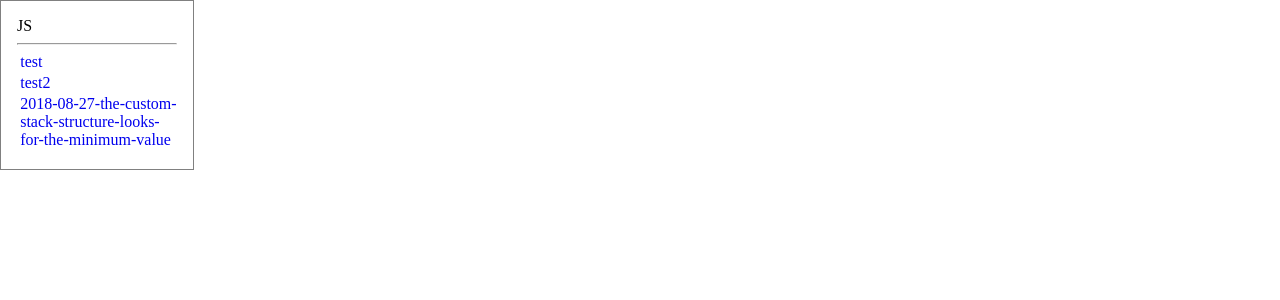
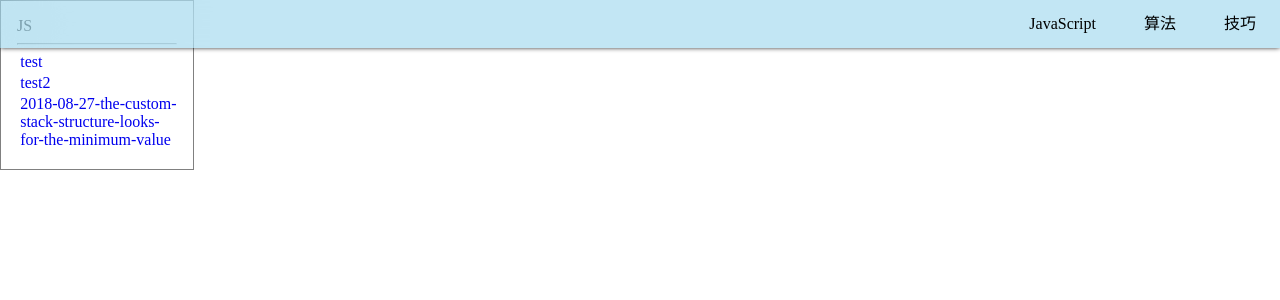
Before and after one commit to DaiQiangReal/StaticBlogSystem-Vue, a Vue app: page / in a window 1280 px wide. Shown: the top 300 px of the page. Built offline with nearby package versions, Linux system fonts and the light colour scheme.

Commit message:
添加主页topbar

```diff
--- a/src/pages/index/App.vue
+++ b/src/pages/index/App.vue
@@ -1,15 +1,18 @@
 <template>
   <div id="app">
+      <TopBar/>
       <BlogsList :classification="'JS'"/>
   </div>
 </template>
 
 <script>
+import TopBar from "../../components/TopBar"
 import BlogsList from '../../components/BlogsList.vue'
 
 export default {
   name: 'App',
   components: {
+      TopBar,
     BlogsList,
   }
 }
```
